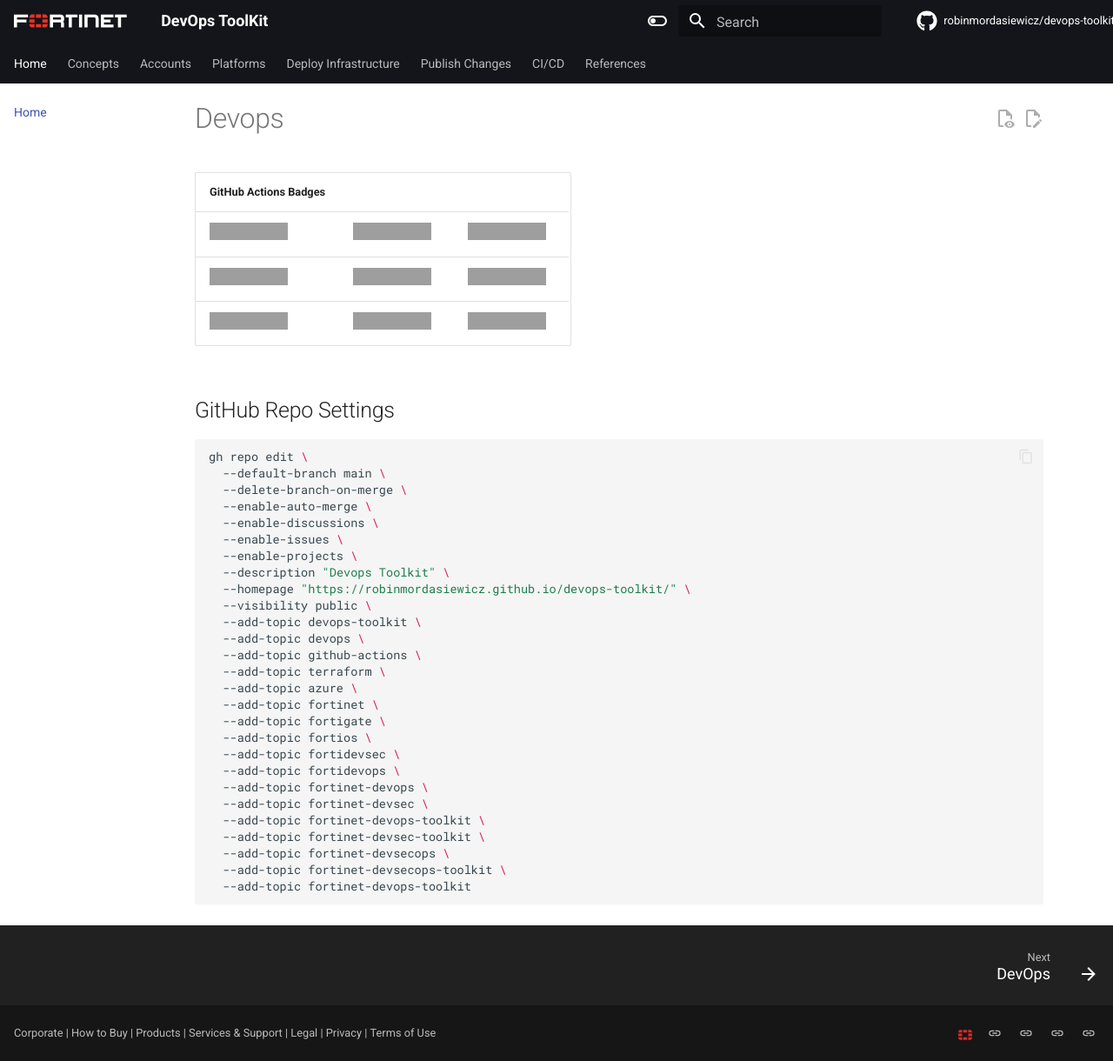
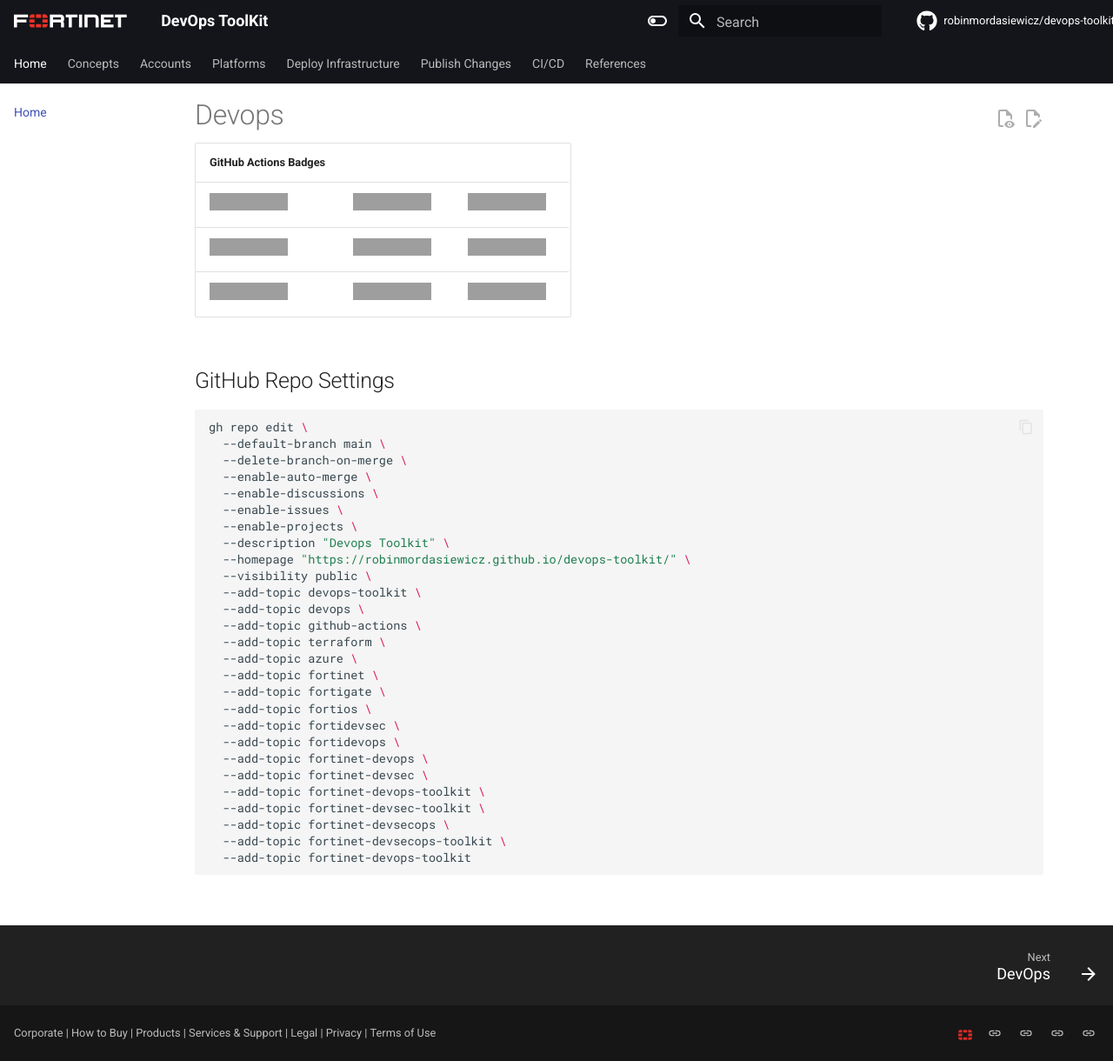
Before and after one commit to robinmordasiewicz/devops-toolkit, an MkDocs documentation site: the page built from docs/index.md, in a window 1280 px wide and 1220 px high. Shown: the whole window at 87% size. Built offline with MkDocs 1.6.1 and Material for MkDocs 9.7.7, drawn with Linux system fonts in a browser that asks for light colours; plug-ins that fetch from the network failed and are left out; comment, search, counter and statistics services are not loaded; grey boxes are pictures that could not be loaded.

Commit message:
style(extra.css): adjust line-height and margin for h1 tags to improve readability fix(screenshots.json): modify geometry values for better screenshot positioning The changes in extra.css are made to improve the readability of h1 tags by adjusting the line-height and margin. The modification in screenshots.json is done to better position the screenshot by tweaking the geometry values.

```diff
--- a/docs/extra.css
+++ b/docs/extra.css
@@ -1,6 +1,11 @@
 .md-grid {
   margin-left: 0;
   max-width: 75rem;
+}
+
+.md-typeset h1 {
+    line-height: 1;
+    margin: 0;
 }
 
 *, ::after, ::before {
--- a/screenshots.json
+++ b/screenshots.json
@@ -16,7 +16,7 @@
       "url": "",
       "filename": "github-new.png",
       "pointerangle": "45",
-      "geometry": "+1150+85"
+      "geometry": "+1100+100"
     }
   ]
 }
```
